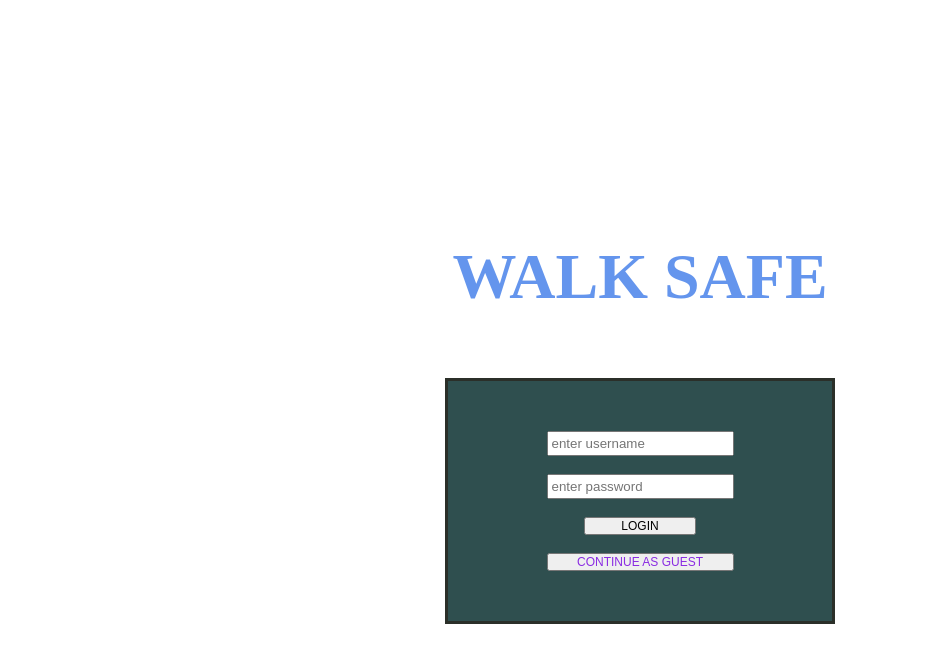
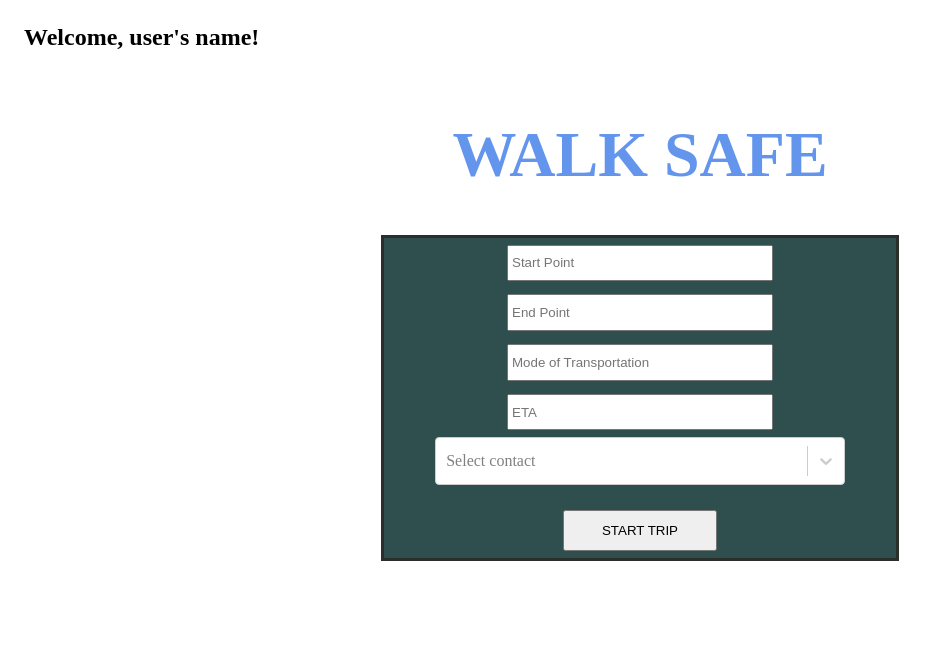
Before and after one commit to Walk-Safe/walk-safe-frontend, a React (Create React App) app in the folder walk-safe/: page / in a window 1280 px wide. Shown: the top 662 px of the page, without its empty margins (0-938 px from the left). Built offline with nearby package versions, Linux system fonts and the light colour scheme.

Commit message:
Build out main page layout and form components

```diff
--- a/walk-safe/package.json
+++ b/walk-safe/package.json
@@ -13,6 +13,8 @@
     "react": "^17.0.2",
     "react-dom": "^17.0.2",
     "react-scripts": "4.0.3",
+    "react-select": "^4.3.1",
+    "select": "^1.1.2",
     "web-vitals": "^1.1.2"
   },
   "scripts": {
--- a/walk-safe/src/Components/App/App.js
+++ b/walk-safe/src/Components/App/App.js
@@ -5,12 +5,8 @@ import Form from '../Form/Form';
 function App() {
   return (
     <div className="App">
-      <header className="App-header">
-        <h1>
-          WALK SAFE
-        </h1>
-      </header>
-      <Login />
+      {/* <Login /> */}
+      <Form />
     </div>
   );
 }
--- a/walk-safe/src/Components/App/_app.scss
+++ b/walk-safe/src/Components/App/_app.scss
@@ -17,13 +17,3 @@ body,
   width: 100%;
   height: 100%;
 }
-
-.App-header {
-  display: flex;
-  justify-content: center;
-  text-align: center;
-  align-items: center;
-  color: cornflowerblue;
-  font-size: 2em;
-  padding: 2em;
-}
--- a/walk-safe/src/Components/Form/Form.js
+++ b/walk-safe/src/Components/Form/Form.js
@@ -1,10 +1,49 @@
 import React from 'react';
+import Header from '../Header/Header';
+import Select from 'react-select';
 
 function Form() {
   return (
-    <section className='trip-form'>
-      TRIP FORM HERE
-    </section>
+    <main className='main-page'>
+      <h2 className='welcome-msg'>Welcome, user's name!</h2>
+      <Header />
+      <form className='trip-form'>
+        <input
+          type='text'
+          name='input'
+          className='start-point'
+          placeholder='Start Point'
+        />
+        <input
+          type='text'
+          name='input'
+          className='end-point'
+          placeholder='End Point'
+        />
+        <input
+          type='text'
+          name='input'
+          className='transport-type'
+          placeholder='Mode of Transportation'
+        />
+        <input
+          type='text'
+          name='input'
+          className='eta'
+          placeholder='ETA'
+        />
+        <Select
+          className='dropdown'
+          placeholder='Select contact'
+          // defaultValue={selectedContact}
+          // onChange={setSelectedContact}
+          // options={contacts}
+        />
+        <button className='start-trip-btn'>
+          START TRIP
+        </button>
+      </form>
+    </main>
   )
 }
 
--- a/walk-safe/src/Components/Form/_form.scss
+++ b/walk-safe/src/Components/Form/_form.scss
@@ -0,0 +1,40 @@
+.main-page {
+  display: flex;
+  flex-direction: column;
+  align-items: center;
+  height: 100%;
+  width: 100%;
+}
+
+.trip-form {
+  display: flex;
+  flex-direction: column;
+  align-items: center;
+  justify-content: space-evenly;
+  height: 40%;
+  width: 40%;
+  border: 3px solid rgba(41, 19, 6, 0.522);
+  background-color: darkslategray;
+
+  input {
+    width: 50%;
+    height: 10%;
+    padding: 3px;
+    margin: 0.5em;
+  }
+
+  button {
+    width: 30%;
+    height: 15%;
+    padding: 3px;
+    margin: 0.5em;
+  }
+}
+
+.dropdown {
+  display: flex;
+  flex-direction: column;
+  width: 80%;
+  height: 25%;
+  color: black;
+}
--- /dev/null
+++ b/walk-safe/src/Components/Header/Header.js
@@ -0,0 +1,13 @@
+import React from 'react';
+
+function Header() {
+  return (
+    <header className='app-header'>
+      <h1>
+        WALK SAFE
+      </h1>
+    </header>
+  )
+}
+
+export default Header;
--- /dev/null
+++ b/walk-safe/src/Components/Header/_header.scss
@@ -0,0 +1,16 @@
+.app-header {
+  display: flex;
+  justify-content: center;
+  text-align: center;
+  justify-self: flex-start;
+  align-items: center;
+  color: cornflowerblue;
+  height: 20%;
+  width: 100%;
+  font-size: 2em;
+}
+
+.welcome-msg {
+  padding: 1em;
+  align-self: flex-start;
+}
--- a/walk-safe/src/Components/Login/Login.js
+++ b/walk-safe/src/Components/Login/Login.js
@@ -1,8 +1,10 @@
 import React from 'react';
+import Header from '../Header/Header';
 
 function Login() {
   return (
     <main className='login-container'>
+      <Header />
       <form className='login-form'>
         <input
           username='username'
--- a/walk-safe/src/index.scss
+++ b/walk-safe/src/index.scss
@@ -1,2 +1,4 @@
 @import './Components/App/app';
-@import './Components/Login/login'
+@import './Components/Login/login';
+@import './Components/Form/form';
+@import './Components/Header/header';
```
Also changed, not shown: 1 other file (tests, documents, lock files or other folders).
